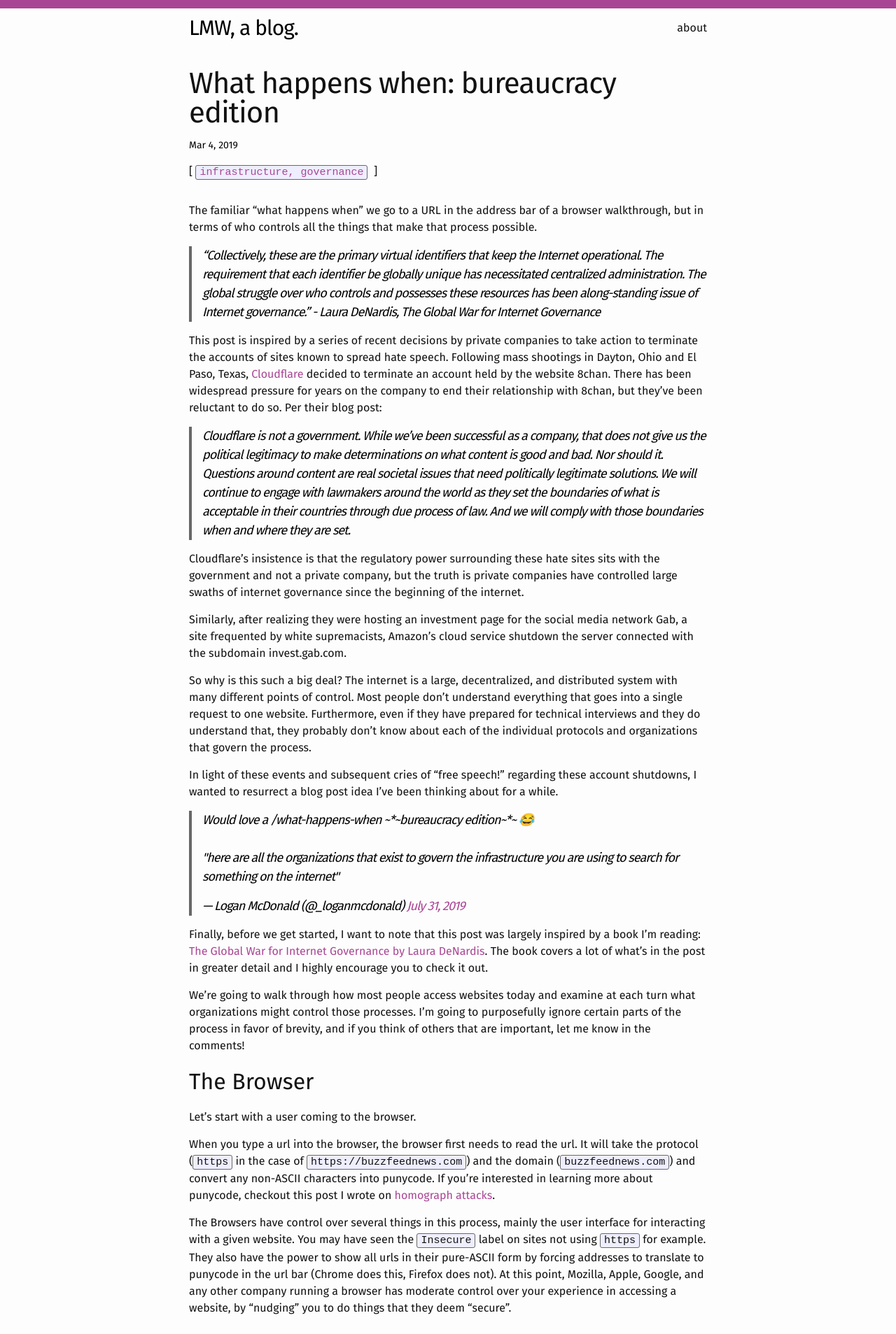
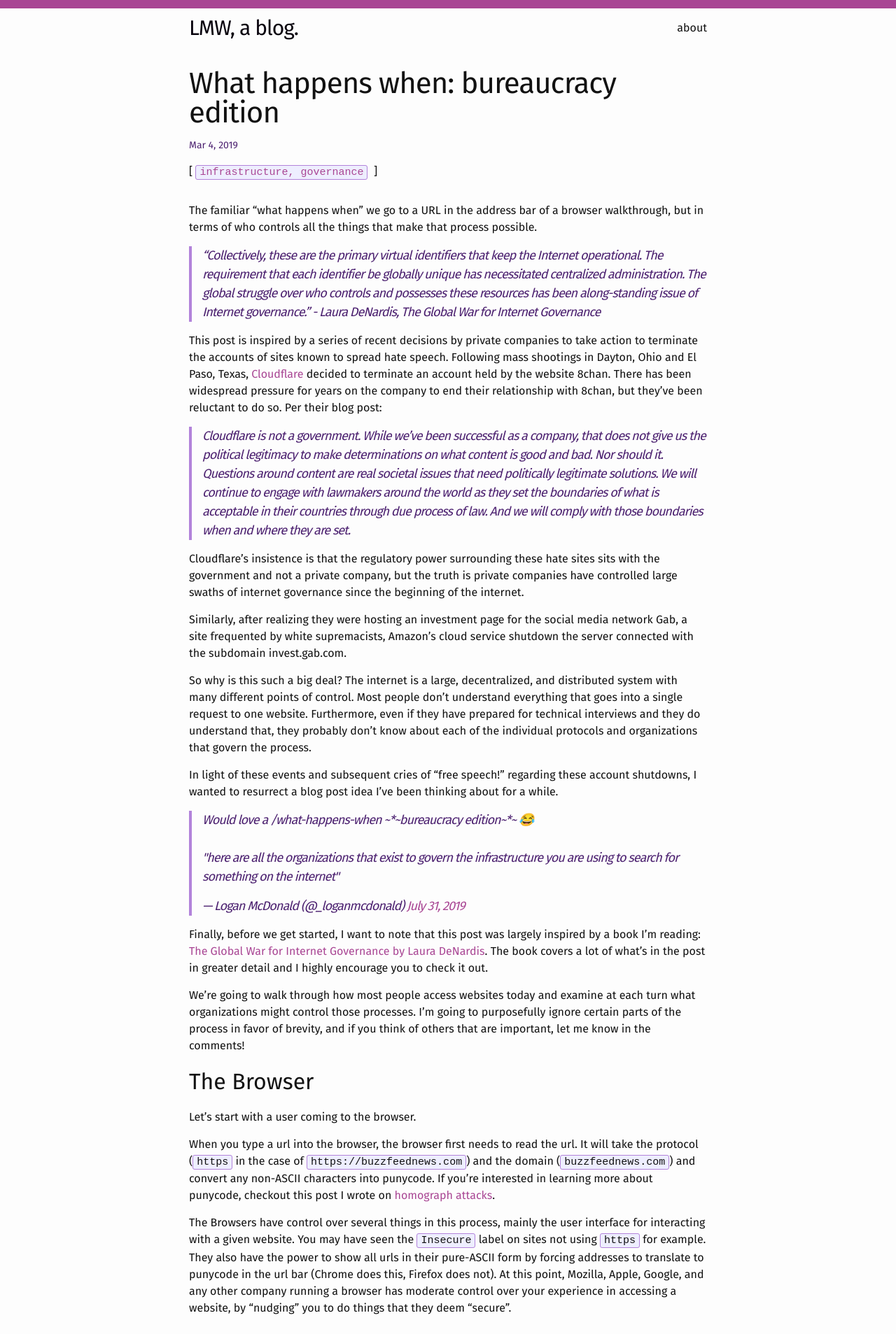
Before and after one commit to ghazaal71/loganmeetsworld, a Jekyll site: the page built from drafts/2019-08-05-what-happens-when-bureaucracy.markdown, in a window 1280 px wide. Shown: the top 1907 px of the page at 70% size. Built offline with Jekyll 4.4.1, drawn with Linux system fonts in a browser that asks for light colours; comment, search, counter and statistics services are not loaded.

Commit message:
change grey color

```diff
--- a/css/main.scss
+++ b/css/main.scss
@@ -22,7 +22,7 @@ $brand-color:      #a94694;
 $pretty-purple:    #601167;
 $pretty-purple-light: #77357D;
 
-$grey-color:       #020202;
+$grey-color:       #4c2170;
 $grey-color-light: lighten($grey-color, 40%);
 $grey-color-dark:  darken($grey-color, 25%);
 
```
